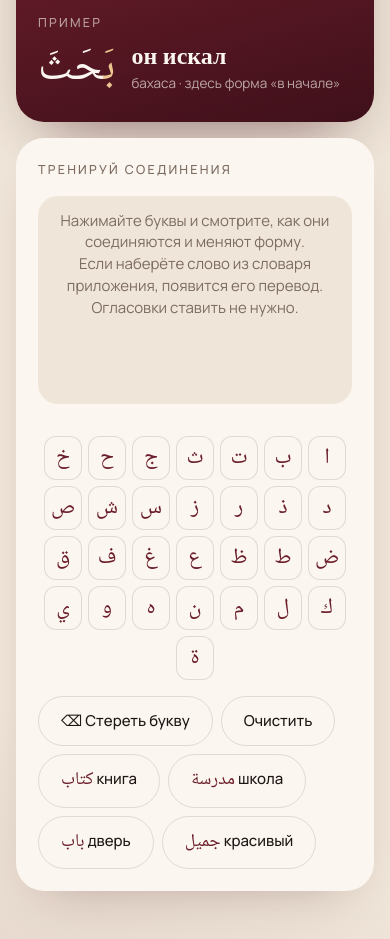
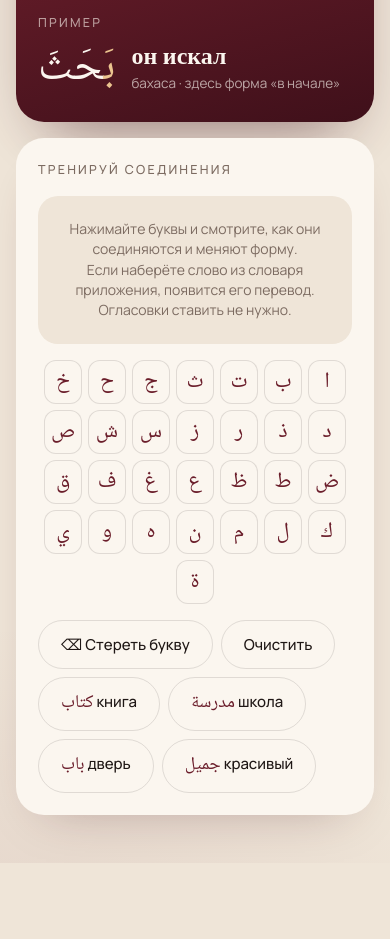
Before and after one commit to Glix-G/jamal-arabic, a plain HTML site: page index.html in a window 390 px wide. Shown: the part 920-1859 px from the top of the page. After the commit the page ends 1783 px from the top, so only its background shows below. Drawn offline with nearby package versions, Linux system fonts and the light colour scheme; a web font is replaced by a local one.

Commit message:
Trainer: keyboard no longer jumps under the finger; translation shown in the output box
Co-Authored-By: Claude Opus 5.5 <noreply@anthropic.com>

```diff
--- a/index.html
+++ b/index.html
@@ -206,8 +206,14 @@ main { padding-block: 6px 48px; }
 .abc-head.enter, .abc-forms.enter { animation: fadeup 0.4s cubic-bezier(.2,.8,.2,1) both; }
 .abc-forms.enter { animation-delay: 0.05s; }
 .abc-build { display: flex; flex-direction: column; gap: 16px; }
-.build-out { min-height: 104px; display: grid; place-items: center; text-align: center; border-radius: 20px; background: var(--sand); }
-.build-out .ar { font-size: 64px; line-height: 1.5; color: var(--wine-deep); }
+.build-out { height: 150px; overflow: hidden; display: flex; flex-direction: column; align-items: center; justify-content: center; text-align: center; border-radius: 20px; background: var(--sand); padding: 0 12px; }
+.build-out .ar { font-size: 64px; line-height: 1.4; color: var(--wine-deep); white-space: nowrap; }
+.build-out .ar.long { font-size: 44px; }
+.build-out .ar.xlong { font-size: 38px; }
+.build-status { max-width: 100%; font-size: 15px; color: var(--muted); white-space: nowrap; overflow: hidden; text-overflow: ellipsis; }
+.build-status.ok { color: var(--sun-deep); font-weight: 600; }
+.build-detail { display: flex; flex-direction: column; gap: 14px; }
+.build-detail:empty { display: none; }
 .build-out em { font-style: normal; color: var(--muted); font-size: 15px; line-height: 1.45; grid-row: 1; padding: 14px 18px; max-width: 460px; }
 .build-hit { display: flex; flex-direction: column; align-items: center; gap: 8px; }
 .build-hit .eyebrow { color: var(--sun-deep); }
@@ -223,7 +229,7 @@ main { padding-block: 6px 48px; }
 .part small { direction: ltr; font-size: 11.5px; color: var(--muted); }
 .build-keys { display: flex; flex-wrap: wrap; gap: 6px; direction: rtl; justify-content: center; }
 .key { width: 44px; height: 48px; border-radius: 12px; border: 1px solid var(--line); background: var(--cream); font-family: var(--f-ar); font-size: 26px; color: var(--wine); cursor: pointer; transition: background 0.15s, transform 0.15s; }
-.key:hover { background: var(--sand-2); transform: translateY(-1px); }
+@media (hover: hover) { .key:hover { background: var(--sand-2); transform: translateY(-1px); } }
 .key:active { transform: scale(0.95); }
 .build-actions { display: flex; flex-wrap: wrap; gap: 8px; align-items: center; }
 .build-presets { display: flex; flex-wrap: wrap; gap: 8px; margin-left: auto; }
@@ -251,7 +257,11 @@ main { padding-block: 6px 48px; }
   .abc-forms { gap: 6px; }
   .abc-form .ar { font-size: 38px; }
   .abc-form small { font-size: 11px; }
+  .build-out { height: 148px; }
+  .build-out em { font-size: 14px; padding: 10px 12px; }
   .build-out .ar { font-size: 48px; }
+  .build-out .ar.long { font-size: 32px; }
+  .build-out .ar.xlong { font-size: 24px; }
   .key { width: 38px; height: 44px; font-size: 22px; }
   .build-presets { margin-left: 0; }
 }
@@ -1176,26 +1186,38 @@ main { padding-block: 6px 48px; }
     Object.values(EXTRA_EXAMPLES).forEach(x => { if (bare(x.ar) === k && !known.has(x.ru)) out.push(x); });
     return out;
   }
-  function builtHit(str) {
-    const hits = lookupBuilt(str);
-    if (!hits.length) return str.length < 2 ? "" : `<p class="build-miss">Пока это просто набор букв: такого слова нет в словаре приложения.</p>`;
+  // Short meaning for the status line inside the output box
+  const gist = ru => ru.split(/[,(;]/)[0].trim();
+  function hitRows(hits) {
+    if (!hits.length) return "";
     return `<div class="build-hit"><span class="eyebrow">✓ Это слово</span>${hits.map(w => `<div class="hit-row">
         <span class="ar" lang="ar">${w.ar}</span><span><b>${esc(w.ru)}</b><small>${esc(w.tr)}</small></span>
         ${canSpeak ? `<button class="pop-btn ghost" data-say="${esc(w.ar)}" aria-label="Послушать">▶</button>` : ""}
         ${w.root ? `<button class="pill" data-goto="${w.id}">В созвездии →</button>` : ""}</div>`).join("")}</div>`;
   }
+  // The keyboard is drawn once and never moves: everything that changes size
+  // (letter breakdown, translations) sits BELOW it, and the output box has a fixed height.
+  // Otherwise the keys jump under the finger and the next tap lands on the wrong letter.
   function renderBuilder() {
-    const b = A.build;
-    const joined = b.join("");
-    $("#abc-build").innerHTML = `<div class="root-head"><span class="eyebrow">Тренируй соединения</span><span class="counter">буквы сами меняют форму</span></div>
-      <div class="build-out"><span class="ar" lang="ar">${joined || "&nbsp;"}</span>${b.length ? "" : `<em>Нажимайте буквы и смотрите, как они соединяются и меняют форму.<br>Если наберёте слово из словаря приложения, появится его перевод. Огласовки ставить не нужно.</em>`}</div>
-      ${b.length ? builtHit(joined) : ""}
-      <div class="build-parts">${b.map((ch, i) => `<span class="part ${formAt(b, i)}"><span class="ar" lang="ar">${forms(LETTERS.find(L => L.c === ch) || { c: ch, j: joinsNext(ch) })[formAt(b, i)]}</span><small>${FORM_NAME[formAt(b, i)]}</small></span>`).join("")}</div>
-      <div class="build-keys">${LETTERS.map(L => `<button class="key" data-k="${L.c}" lang="ar">${L.c}</button>`).join("")}<button class="key" data-k="ة" lang="ar" title="та марбута">ة</button></div>
-      <div class="build-actions">
-        <button class="pill" data-act="back">⌫ Стереть букву</button><button class="pill" data-act="clear">Очистить</button>
-        <span class="build-presets">${PRESETS.map(p => `<button class="pill" data-preset="${p[0]}"><span class="ar" lang="ar">${p[0]}</span> ${esc(p[2])}</button>`).join("")}</span>
-      </div>`;
+    const box = $("#abc-build");
+    if (!box.querySelector(".build-keys")) {
+      box.innerHTML = `<div class="root-head"><span class="eyebrow">Тренируй соединения</span><span class="counter">буквы сами меняют форму</span></div>
+        <div class="build-out" aria-live="polite"></div>
+        <div class="build-keys">${LETTERS.map(L => `<button class="key" data-k="${L.c}" lang="ar">${L.c}</button>`).join("")}<button class="key" data-k="ة" lang="ar" title="та марбута">ة</button></div>
+        <div class="build-actions">
+          <button class="pill" data-act="back">⌫ Стереть букву</button><button class="pill" data-act="clear">Очистить</button>
+          <span class="build-presets">${PRESETS.map(p => `<button class="pill" data-preset="${p[0]}"><span class="ar" lang="ar">${p[0]}</span> ${esc(p[2])}</button>`).join("")}</span>
+        </div>
+        <div class="build-detail"></div>`;
+    }
+    const b = A.build, joined = b.join("");
+    const hits = b.length ? lookupBuilt(joined) : [];
+    const status = !b.length ? "" : hits.length ? `<span class="build-status ok">✓ ${esc(hits.map(w => gist(w.ru)).join(" · "))}</span>`
+      : b.length >= 2 ? `<span class="build-status">набор букв — такого слова нет в словаре</span>` : `<span class="build-status">&nbsp;</span>`;
+    box.querySelector(".build-out").innerHTML = b.length
+      ? `<span class="ar${b.length > 9 ? " long xlong" : b.length > 7 ? " long" : ""}" lang="ar">${joined}</span>${status}`
+      : `<em>Нажимайте буквы и смотрите, как они соединяются и меняют форму.<br>Если наберёте слово из словаря приложения, появится его перевод. Огласовки ставить не нужно.</em>`;
+    box.querySelector(".build-detail").innerHTML = b.length ? `<div class="build-parts">${b.map((ch, i) => `<span class="part ${formAt(b, i)}"><span class="ar" lang="ar">${forms(LETTERS.find(L => L.c === ch) || { c: ch, j: joinsNext(ch) })[formAt(b, i)]}</span><small>${FORM_NAME[formAt(b, i)]}</small></span>`).join("")}</div>${hitRows(hits)}` : "";
   }
   $("#abc-build").addEventListener("click", e => {
     const t = e.target.closest("button"); if (!t) return;
```
